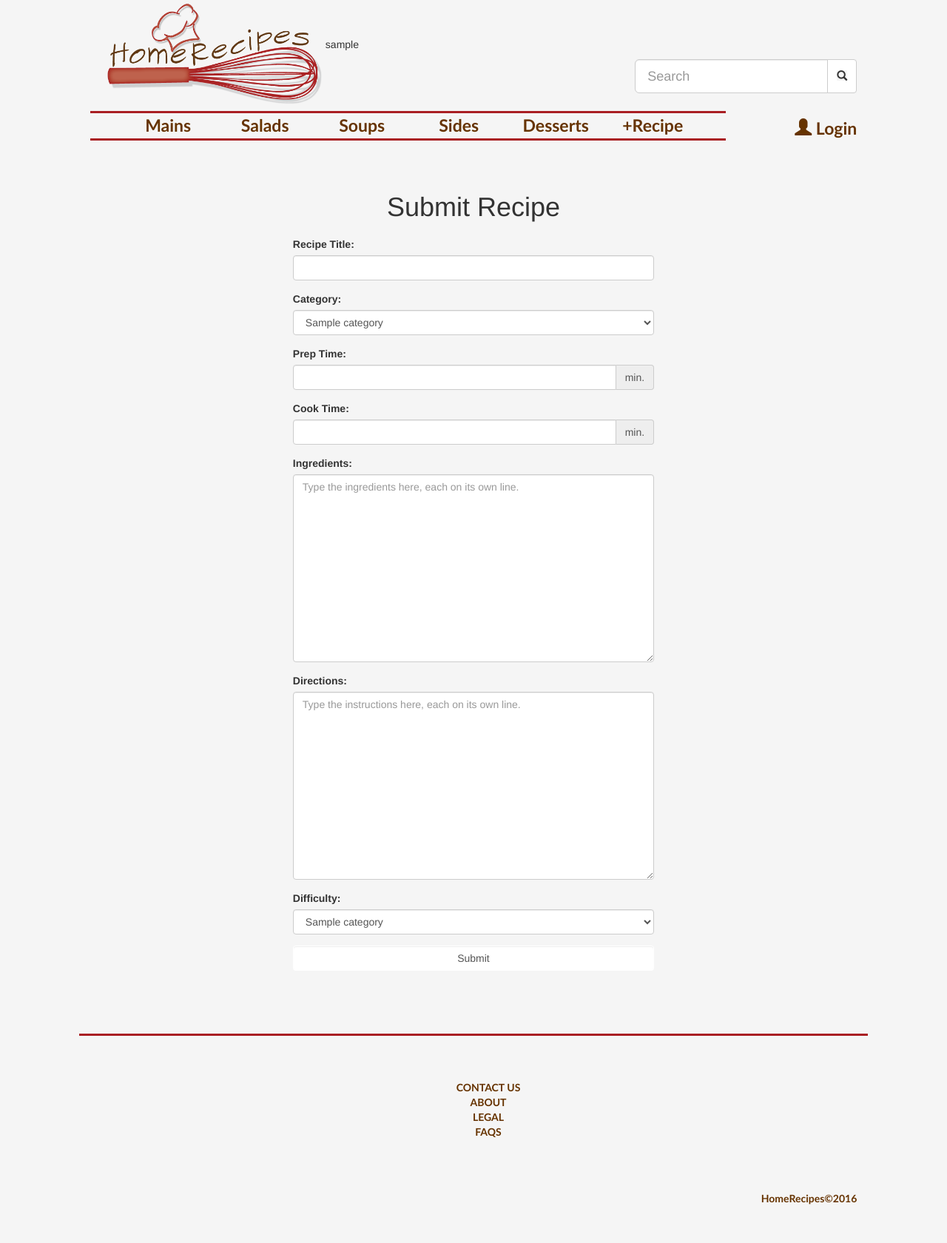
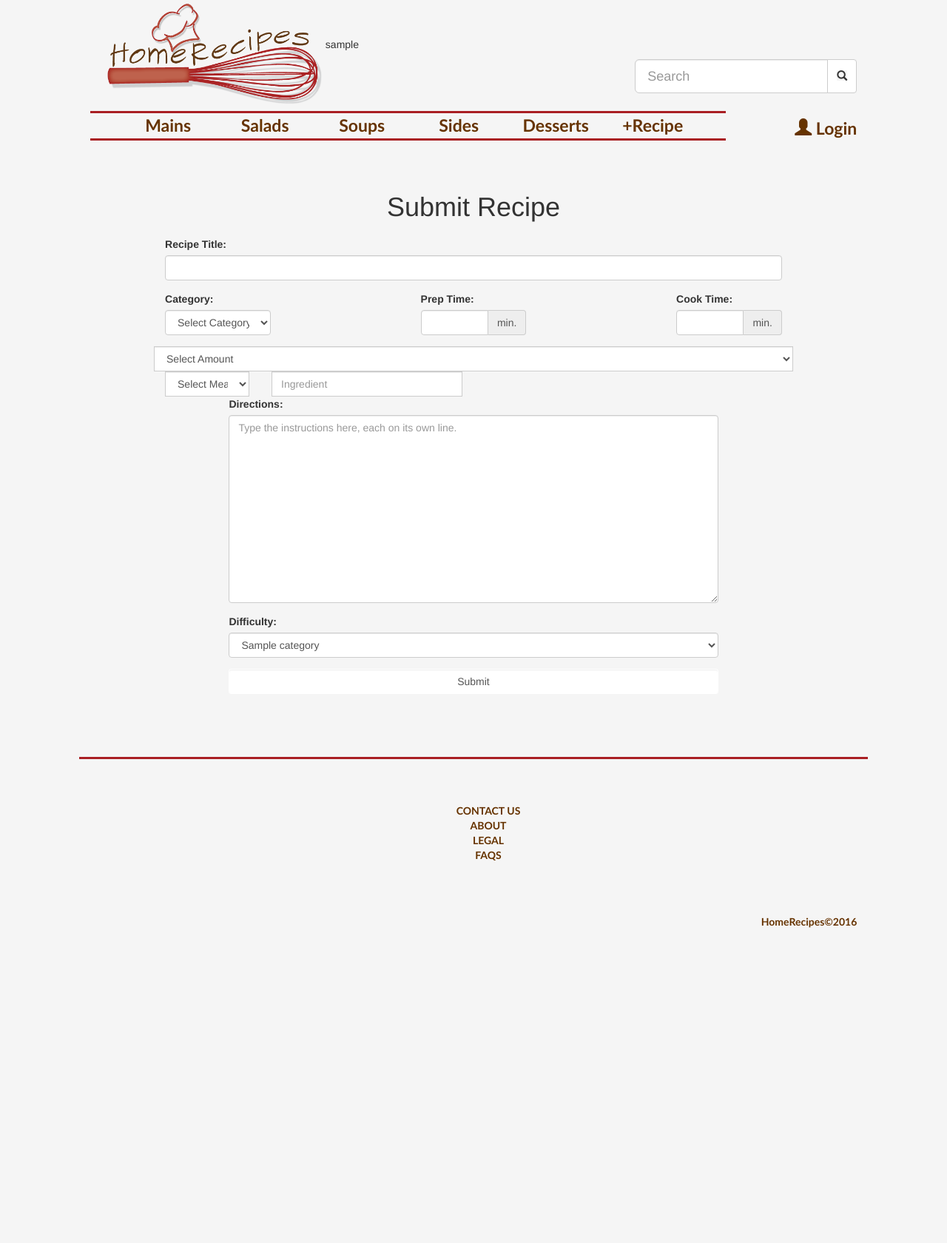
Before and after one commit to gittieklein/HomeRecipes, a PHP site: page /add_recipe.php in a window 1280 px wide. Shown: the whole page at 74% size. After the commit the page ends 1254 px from the top, so only its background shows below. Run offline with PHP 8.4, Linux system fonts and the light colour scheme; the visitor is signed in with stand-in values (Sample User, id 1); tables that the repository leaves empty or names only in its code hold one stand-in row (values such as "Sample post").

Commit message:
fixing form

```diff
--- a/add_recipe.php
+++ b/add_recipe.php
@@ -22,12 +22,12 @@
 
 	            <form action="addrecipe-db.php" method="POST">
 
-	                <div class="form-group col-md-6 col-md-offset-3">
+	                <div class="form-group col-md-10 col-md-offset-1">
 				      	<label>Recipe Title:</label>
 				      	<input type="text" class="form-control" required/>
 				    </div>
 
-	                <div class="form-group col-md-6 col-md-offset-3">
+	                <div class="form-group col-md-2 col-md-offset-1">
 				      	<label>Category:</label>
 		                <?php
 		                	$my_connection = mysqli_connect('localhost', 'root', '', 'homerecipes');
@@ -36,7 +36,7 @@
 								trigger_error("Connection failed: " . mysqli_connect_error());
 							}
 
-		                    $dbquery = 'SELECT * FROM category';
+		                    $dbquery = 'SELECT * FROM category order by name';
 		                    $dbresult = mysqli_query ($my_connection, $dbquery);
 
 		                    if ($dbresult == false)
@@ -46,6 +46,7 @@
 
 		                   //select options from the database
 		                   echo '<select class="form-control">';
+		                   echo '<option selected disabled hidden>Select Category</option>';
 		                   while ($dbrow = mysqli_fetch_assoc($dbresult))
                            {
                                echo "<option>$dbrow[name]</option>";
@@ -54,7 +55,7 @@
 		                ?>
 	            	</div>
 
-				    <div class="form-group col-md-6 col-md-offset-3">
+				    <div class="form-group col-md-2 col-md-offset-2">
 					    <label>Prep Time:</label>
 					    <div class="input-group">
 					    	<input type="text" class="form-control">
@@ -62,7 +63,7 @@
 	  					</div>
   					</div>
 
-	              	<div class="form-group col-md-6 col-md-offset-3">
+	              	<div class="form-group col-md-2 col-md-offset-2">
 					    <label>Cook Time:</label>
 					    <div class="input-group">
 					    	<input type="text" class="form-control">
@@ -70,17 +71,60 @@
 	  					</div>
   					</div>
 
-	                <div class="form-group col-md-6 col-md-offset-3">
-				      	<label>Ingredients:</label>
-				      	<textarea class="form-control" name="ingredients" rows="12" cols="50" placeholder="Type the ingredients here, each on its own line." required></textarea>
-				    </div>
+				    <div class="input-group col-md-10 col-md-offset-1">
+				    	<div >
+			                <?php
+			                    $dbquery = 'SELECT * FROM amount order by amount';
+			                    $dbresult = mysqli_query ($my_connection, $dbquery);
 
-	                <div class="form-group col-md-6 col-md-offset-3">
+			                    if ($dbresult == false)
+			                    {
+			                            die  ("Unable to perform query<br>");
+			                    }
+
+			                   //select options from the database
+			                   echo '<select class="form-control">';
+							   echo '<option selected disabled hidden>Select Amount</option>';
+			                   while ($dbrow = mysqli_fetch_assoc($dbresult))
+	                           {
+	                               echo "<option>$dbrow[amount]</option>";
+	                           }
+			                   echo "</select>";
+			                ?>
+		                </div>
+
+		                <div class="col-md-2">
+			                <?php
+			                    $dbquery = 'SELECT * FROM measurement order by measurement';
+			                    $dbresult = mysqli_query ($my_connection, $dbquery);
+
+			                    if ($dbresult == false)
+			                    {
+			                            die  ("Unable to perform query<br>");
+			                    }
+
+			                   //select options from the database
+			                   echo '<select class="form-control">';
+			                   echo '<option selected disabled hidden>Select Measurement</option>';
+			                   while ($dbrow = mysqli_fetch_assoc($dbresult))
+	                           {
+	                               echo "<option>$dbrow[measurement]</option>";
+	                           }
+			                   echo "</select>";
+			                ?>
+		                </div>
+
+		                <div class="col-md-4">
+		                	<input type="text" class="form-control" placeholder="Ingredient"/>
+		                </div>
+	            	</div>
+
+	                <div class="form-group col-md-8 col-md-offset-2">
 				      	<label>Directions:</label>
 				      	<textarea class="form-control" rows="12" cols="50" placeholder="Type the instructions here, each on its own line." name="instructions" required></textarea>
 	                </div>
 
-	                <div class="form-group col-md-6 col-md-offset-3">
+	                <div class="form-group col-md-8 col-md-offset-2">
 				      	<label>Difficulty:</label>
 		                <?php
 		                    $dbquery = 'SELECT * FROM category';
@@ -101,7 +145,7 @@
 		                ?>
 	            	</div>
 
-	            	<div class="form-group col-md-6 col-md-offset-3">
+	            	<div class="form-group col-md-8 col-md-offset-2">
 	                	<input class="form-control btn" type="SUBMIT" name="button" value="Submit">
 	                </div>
 	            </form>
```
